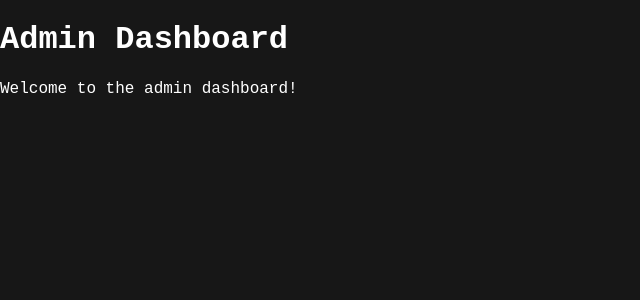
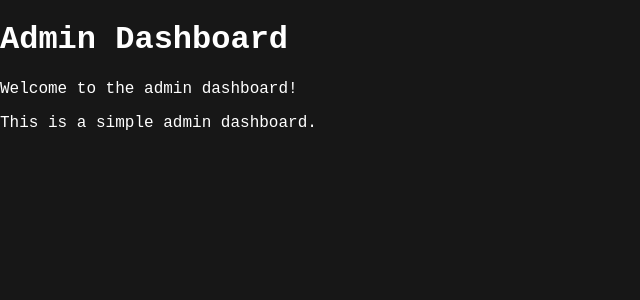
Before and after one commit to MariscalS19/ELIETT, a Next.js app: page /admin/dashboard in a window 1280 px wide. Shown: the top 300 px of the page, without its empty margins (0-640 px from the left). Built offline with nearby package versions, Linux system fonts and the light colour scheme.

Commit message:
chore: trash commit to check  hostinger auto-deploy issues

```diff
--- a/app/(admin)/admin/dashboard/page.tsx
+++ b/app/(admin)/admin/dashboard/page.tsx
@@ -3,6 +3,7 @@ export default function Dashboard() {
         <div>
             <h1>Admin Dashboard</h1>
             <p>Welcome to the admin dashboard!</p>
+            <p>This is a simple admin dashboard.</p>
         </div>
-    )
+    );
 }
```
